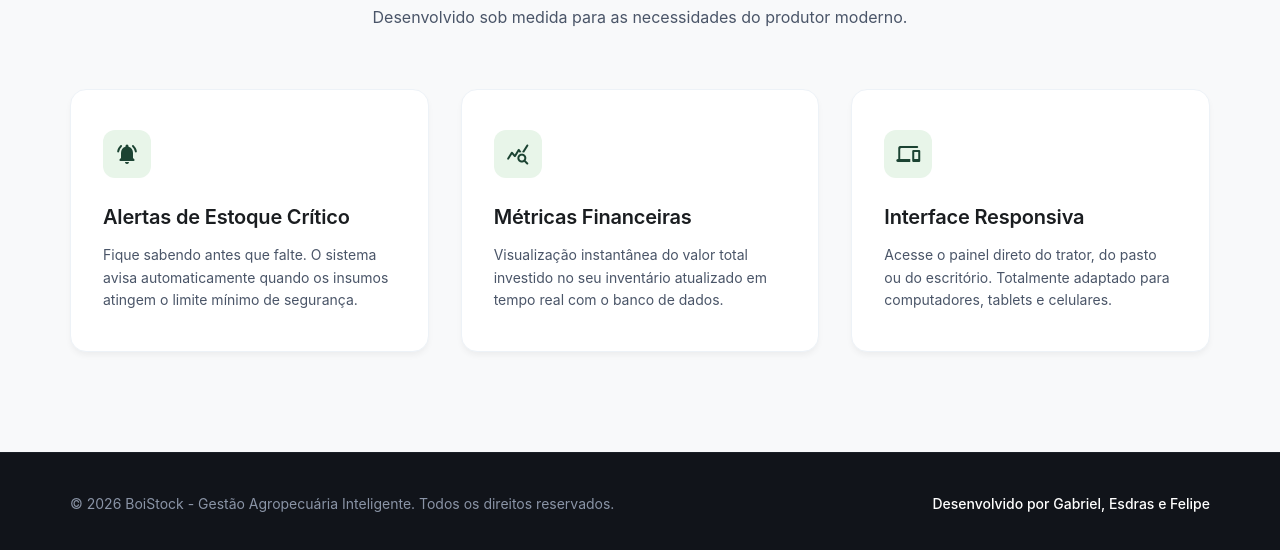
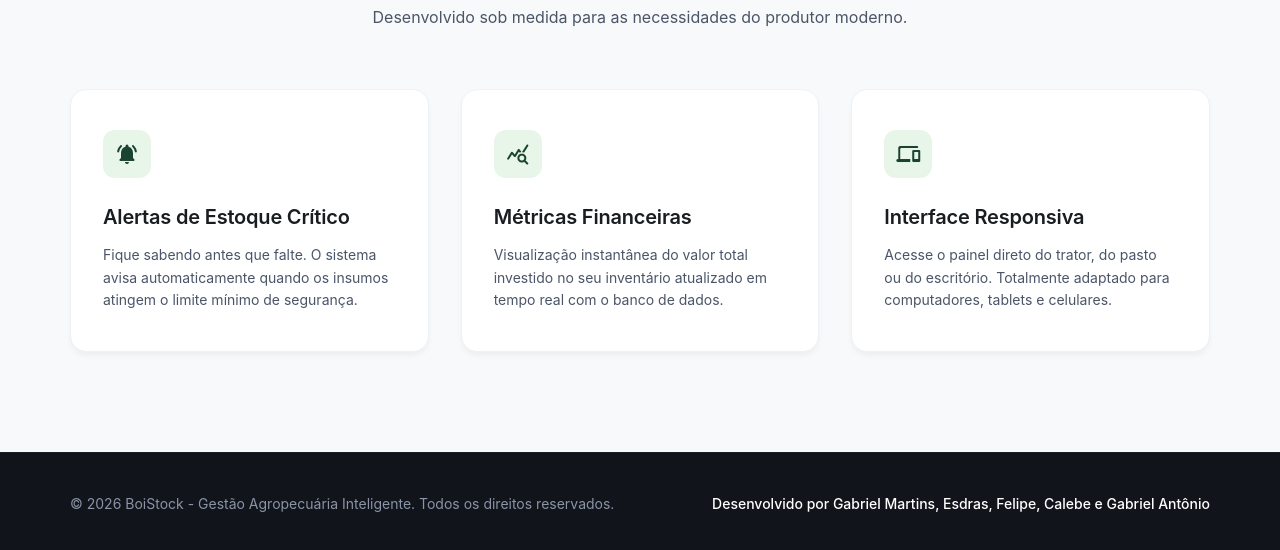
Before and after one commit to GabrielMF771/BoiStock, a website: page public/index.html in a window 1280 px wide. Shown: the part 715-1265 px from the top of the page. Drawn offline with Linux system fonts and the light colour scheme.

Commit message:
chore: atualiza informações de autoria no package.json e index

```diff
--- a/package.json
+++ b/package.json
@@ -18,7 +18,9 @@
   "author": "Gabriel Martins",
   "contributors": [
     "Esdras Lopes",
-    "Felipe Campos"
+    "Felipe Campos",
+    "Gabriel Antônio",
+    "Calebe de Oliveira"
   ],
   "license": "MIT",
 
--- a/public/index.html
+++ b/public/index.html
@@ -78,7 +78,7 @@
         <div class="footer-container">
             <p>&copy; 2026 BoiStock - Gestão Agropecuária Inteligente. Todos os direitos reservados.</p>
             <div class="footer-authors">
-                <span>Desenvolvido por Gabriel, Esdras e Felipe</span>
+                <span>Desenvolvido por Gabriel Martins, Esdras, Felipe, Calebe e Gabriel Antônio</span>
             </div>
         </div>
     </footer>
```
